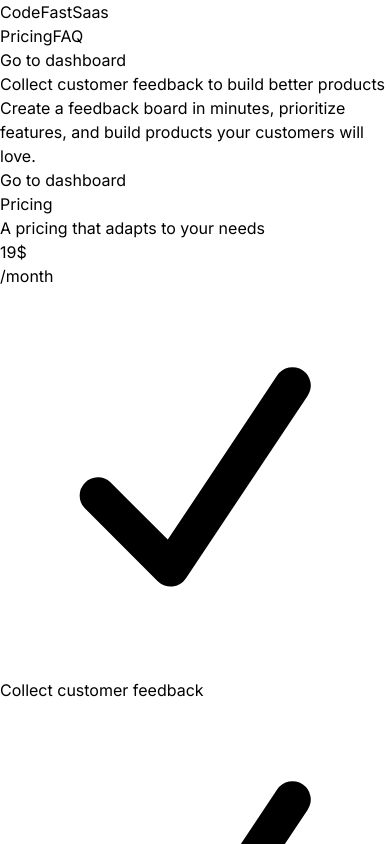
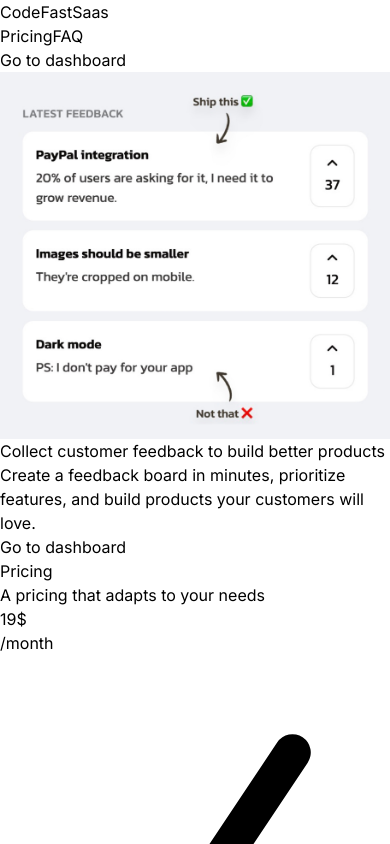
Before and after one commit to greenblat17/codefast-saas, a Next.js app: page / in a window 390 px wide. Shown: the top 844 px of the page. Built offline with nearby package versions, Linux system fonts and the light colour scheme.

Commit message:
add product demo img

```diff
--- a/app/page.js
+++ b/app/page.js
@@ -1,6 +1,8 @@
 import ButtonLogin from "@/components/ButtonLogin";
 import ListItem from "@/components/ListItem";
 import FAQListItem from "@/components/FAQListItem";
+import Image from "next/image";
+import productDemo from "@/public/assets/productDemo.jpeg";
 
 export default function Home() {
   const isLoggedIn = true;
@@ -16,7 +18,7 @@ export default function Home() {
     <main>
       {/* Header */}
       <section className="bg-base-300">
-        <div className="flex justify-between items-center px-8 py-2 mx-auto max-w-3xl">
+        <div className="flex justify-between items-center px-8 py-2 mx-auto max-w-5xl">
           <div className="font-bold">CodeFastSaas</div>
           <div className="space-x-4 max-md:hidden">
             <a href="#pricing" className="link link-hover">
@@ -33,7 +35,14 @@ export default function Home() {
       </section>
 
       {/* Hero */}
-      <section className="text-center py-32 px-8 mx-auto max-w-3xl">
+      <section className="flex flex-col gap-14 text-center py-32 px-8 mx-auto max-w-5xl items-center md:items-start md:text-left md:flex-row">
+        <Image
+          src={productDemo}
+          alt="Product demo"
+          className="w-96 rounded-xl"
+        />
+
+        <div>
           <h1 className="text-4xl font-extrabold mb-6 lg:text-5xl">
             Collect customer feedback to build better products
           </h1>
@@ -42,6 +51,7 @@ export default function Home() {
             products your customers will love.
           </div>
           <ButtonLogin isLoggedIn={isLoggedIn} />
+        </div>
       </section>
 
       {/* Pricing */}
```
Also changed, not shown: public/assets/productDemo.jpeg (added). Lines whose indentation alone changed are shown as unchanged.
